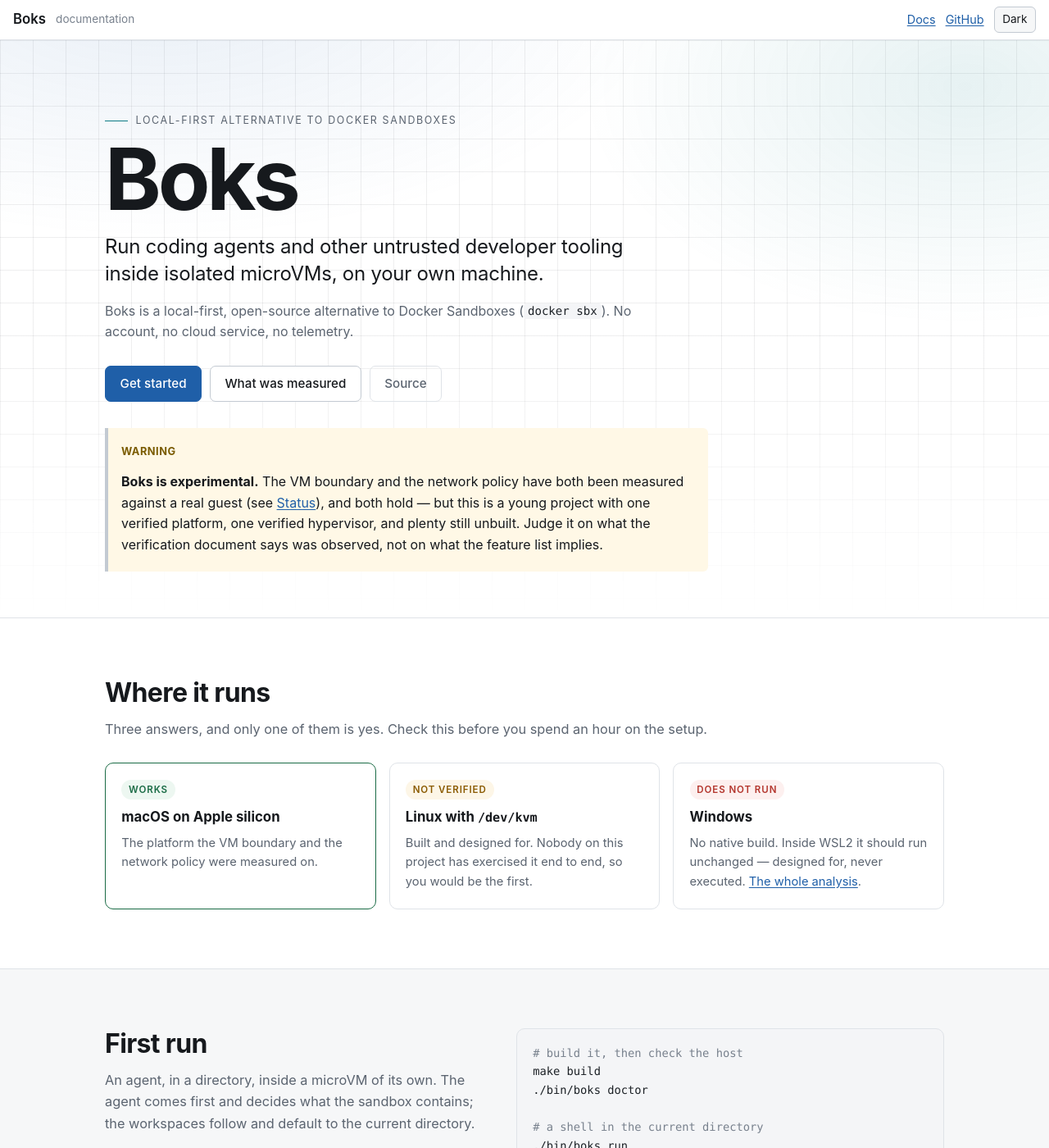
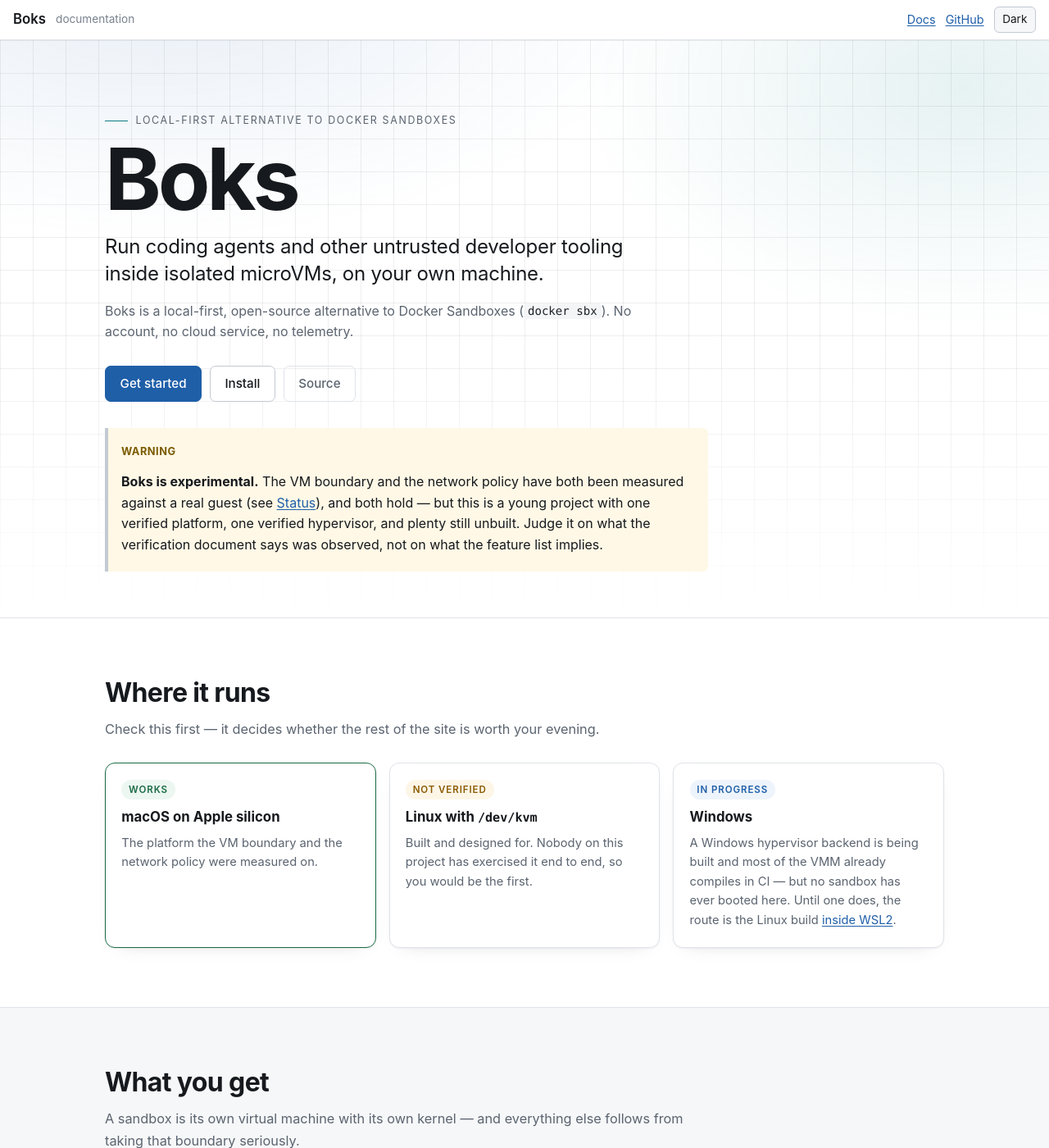
Before and after one commit to dagsommer/boks, a Jekyll site: the page built from site/index.html, in a window 1280 px wide and 1400 px high. Shown: the whole window at 82% size. Built offline with Jekyll 4.4.1, drawn with Linux system fonts in a browser that asks for light colours; some of the changed text lies outside the part shown.

Commit message:
site(landing): sell what a user gets, and cut the project's self-commentary
The landing page spent a band on 'How this project talks about itself' —
documentation philosophy, interesting to the people who wrote it and to
nobody choosing a sandbox tool. The rule applied across the page: every
sentence is for a visitor (what Boks is, where it runs, how to use it), none
is about the project's process. The band is replaced by a six-card 'What you
get' grid whose every claim is already in the documents: own kernel per
sandbox, exact-path workspaces, host-judged TCP, placeholder credentials,
persistent sandboxes, no account or telemetry.

The Windows card moves from 'Does not run' to 'In progress' — accurate about
state (the backend is being built, most of the VMM compiles in CI) while
keeping the fact that no sandbox has ever booted there. The first-run snippet
no longer opens with make build; install has its own page and CTA, and the
snippet shows what using Boks looks like. The hero keeps the README-quoted
lede and experimental warning, which CI asserts.

Design: soft elevation tokens for cards in both themes, an accent rule on the
feature cards, a state colour for 'in progress' replacing the dead 'no' red.
Still no external requests: no fonts, no images, no CDN, and the build check
that enforces that is unchanged.

Co-Authored-By: Claude Opus 5 <noreply@anthropic.com>

```diff
--- a/site/_layouts/home.html
+++ b/site/_layouts/home.html
@@ -51,7 +51,7 @@
 
           <div class="cta">
             <a class="button primary" href="{{ '/get-started/' | relative_url }}">Get started</a>
-            <a class="button" href="{{ '/verification/' | relative_url }}">What was measured</a>
+            <a class="button" href="{{ '/install/' | relative_url }}">Install</a>
             <a class="button ghost" href="{{ site.repo }}">Source</a>
           </div>
 
@@ -67,9 +67,7 @@
     <footer class="site-footer">
       <p>
         <a href="{{ site.repo }}">github.com/dagsommer/boks</a> · Apache-2.0 ·
-        the description and the warning above are
-        <a href="{{ site.repo }}/blob/{{ site.repo_branch }}/{{ site.home.source }}">{{ site.home.source }}</a>'s
-        own words, quoted at build time rather than copied.
+        <a href="{{ site.repo }}/blob/{{ site.repo_branch }}/{{ site.home.source }}">{{ site.home.source }}</a>
       </p>
       <p>No analytics, no trackers, no third-party requests. Nothing on this page is loaded
         from anywhere but this origin.</p>
--- a/site/assets/site.css
+++ b/site/assets/site.css
@@ -185,8 +185,8 @@ a:hover { text-decoration-thickness: 2px; }
 .nav-item > a:hover { background: var(--bg-raised); text-decoration: underline; }
 .nav-item.current > a { font-weight: 600; color: var(--accent); background: var(--bg-raised); }
 
-/* Fourteen documents in one list is a wall. The groups say what kind of page each is:
-   what you do, what you look up, and the evidence behind both. */
+/* A dozen documents in one list is a wall. The groups say what kind of page each is:
+   what you do first, what you look up, and where the project is going. */
 .nav-section {
   margin: 1.1rem 0 0.3rem;
   padding: 0 0.5rem;
@@ -440,8 +440,9 @@ a:hover { text-decoration-thickness: 2px; }
   --state-yes-bg: #edf7f1;
   --state-maybe: #8a5a00;
   --state-maybe-bg: #fdf6e7;
-  --state-no: #b3352c;
-  --state-no-bg: #fdf0ef;
+  --state-soon: #1f5fa8;
+  --state-soon-bg: #eef4fb;
+  --shadow: 0 1px 2px rgba(22, 25, 29, 0.05), 0 8px 24px -18px rgba(22, 25, 29, 0.25);
 }
 
 @media (prefers-color-scheme: dark) {
@@ -454,8 +455,9 @@ a:hover { text-decoration-thickness: 2px; }
     --state-yes-bg: #16261e;
     --state-maybe: #d9b26a;
     --state-maybe-bg: #262013;
-    --state-no: #f0918a;
-    --state-no-bg: #2c1917;
+    --state-soon: #79b0ec;
+    --state-soon-bg: #16212e;
+    --shadow: 0 1px 2px rgba(0, 0, 0, 0.3), 0 8px 24px -18px rgba(0, 0, 0, 0.6);
   }
 }
 
@@ -468,8 +470,9 @@ a:hover { text-decoration-thickness: 2px; }
   --state-yes-bg: #16261e;
   --state-maybe: #d9b26a;
   --state-maybe-bg: #262013;
-  --state-no: #f0918a;
-  --state-no-bg: #2c1917;
+  --state-soon: #79b0ec;
+  --state-soon-bg: #16212e;
+  --shadow: 0 1px 2px rgba(0, 0, 0, 0.3), 0 8px 24px -18px rgba(0, 0, 0, 0.6);
 }
 
 .home .wrap { max-width: 68rem; margin: 0 auto; padding: 0 clamp(1rem, 4vw, 2rem); }
@@ -606,9 +609,10 @@ a:hover { text-decoration-thickness: 2px; }
 }
 .platform {
   border: 1px solid var(--border);
-  border-radius: 10px;
+  border-radius: 12px;
   background: var(--bg-raised);
   padding: 1.1rem 1.2rem 1.3rem;
+  box-shadow: var(--shadow);
 }
 .platform h3 { margin: 0.5rem 0 0.4rem; font-size: 1.05rem; }
 .platform p:last-child { margin: 0; color: var(--fg-muted); font-size: 0.92rem; }
@@ -627,7 +631,7 @@ a:hover { text-decoration-thickness: 2px; }
 .platform.yes { border-color: var(--state-yes); }
 .platform.yes .platform-state { color: var(--state-yes); background: var(--state-yes-bg); }
 .platform.maybe .platform-state { color: var(--state-maybe); background: var(--state-maybe-bg); }
-.platform.no .platform-state { color: var(--state-no); background: var(--state-no-bg); }
+.platform.soon .platform-state { color: var(--state-soon); background: var(--state-soon-bg); }
 
 /* Split: prose beside a terminal ---------------------------------------- */
 
@@ -641,11 +645,12 @@ a:hover { text-decoration-thickness: 2px; }
   background: var(--code-bg);
   color: var(--code-fg);
   border: 1px solid var(--border);
-  border-radius: 10px;
+  border-radius: 12px;
   padding: 1.1rem 1.2rem;
   overflow-x: auto;
   font-size: 0.86rem;
   line-height: 1.65;
+  box-shadow: var(--shadow);
 }
 .split-code .c { color: var(--fg-faint); }
 
@@ -743,18 +748,38 @@ a:hover { text-decoration-thickness: 2px; }
   50% { opacity: 0.9; }
 }
 
-/* Tenets ----------------------------------------------------------------- */
+/* Features ---------------------------------------------------------------
 
-.tenets {
+   What a user gets, one card per property. The cards carry the same restraint as the rest
+   of the page: no icons to invent meaning for, an accent rule instead of an illustration. */
+
+.features {
   display: grid;
-  gap: 1.25rem 2rem;
+  gap: 1rem;
   margin-top: 2rem;
   grid-template-columns: repeat(auto-fit, minmax(17rem, 1fr));
 }
-.tenet { border-top: 2px solid var(--accent-2); padding-top: 0.9rem; }
-.tenet h3 { margin: 0 0 0.5rem; font-size: 1.02rem; }
-.tenet p { margin: 0 0 0.6rem; color: var(--fg-muted); font-size: 0.94rem; }
-.tenet p:last-child { margin: 0; }
+.feature {
+  position: relative;
+  border: 1px solid var(--border);
+  border-radius: 12px;
+  background: var(--bg-raised);
+  padding: 1.15rem 1.25rem 1.2rem;
+  box-shadow: var(--shadow);
+  overflow: hidden;
+}
+.feature::before {
+  content: "";
+  position: absolute;
+  top: 0; left: 0; right: 0;
+  height: 2px;
+  background: linear-gradient(90deg, var(--accent), var(--accent-2));
+  opacity: 0.7;
+}
+.feature h3 { margin: 0 0 0.5rem; font-size: 1.02rem; letter-spacing: -0.01em; }
+.feature p { margin: 0 0 0.6rem; color: var(--fg-muted); font-size: 0.92rem; }
+.feature p:last-child { margin: 0; }
+.feature code { font-size: 0.88em; background: var(--code-bg); padding: 0.05em 0.3em; border-radius: 4px; }
 
 /* Documentation cards ---------------------------------------------------- */
 
@@ -766,9 +791,10 @@ a:hover { text-decoration-thickness: 2px; }
 }
 .card {
   border: 1px solid var(--border);
-  border-radius: 10px;
+  border-radius: 12px;
   padding: 1rem 1.1rem 1.1rem;
   background: var(--bg-raised);
+  box-shadow: var(--shadow);
 }
 .card-section {
   margin: 0 0 0.6rem;
--- a/site/index.html
+++ b/site/index.html
@@ -5,24 +5,24 @@ layout: home
 {% comment %}
 The landing page.
 
-     Two rules govern what may be written here, and they are not in tension as often as they
-     look. The first is that nothing on this page may be a claim the documents do not already
-     support: no benchmark, no adjective standing in for a measurement, no "enterprise-grade".
-     The second is that the page may be as good-looking as it likes, because a design is not a
-     claim. Where the two meet — the platform table below — the design job is to make an
-     unflattering fact easy to read, not to make it smaller.
+     Two rules govern what is written here. The first is that nothing on this page may be a
+     claim the documents do not already support: no benchmark, no adjective standing in for
+     a measurement, no "enterprise-grade". The second is that every sentence is for a
+     visitor deciding whether to use Boks — what it is, whether it runs on their machine,
+     how to install it, what it does — never about how the project works internally. Where
+     the two meet — the platform cards below — the design job is to make an unflattering
+     fact easy to read, not to make it smaller.
 
-     What is deliberately absent: the provenance of any measurement. Hardware, dates and
-     host-versus-guest tables are a development record, and they live in docs/verification.md,
-     which every claim here links to. The conclusion belongs on a front page; the lab notebook
-     does not.
+     Provenance of the measurements (hardware, dates, host-versus-guest tables) lives in
+     docs/verification.md in the repository, which the claims here link to. The conclusion
+     belongs on a front page; the lab notebook does not.
 {% endcomment %}
 
 <section class="band">
   <div class="wrap">
     <h2 class="band-title">Where it runs</h2>
-    <p class="band-lede">Three answers, and only one of them is yes. Check this before you
-      spend an hour on the setup.</p>
+    <p class="band-lede">Check this first — it decides whether the rest of the site is worth
+      your evening.</p>
 
     <div class="platforms">
       <div class="platform yes">
@@ -36,44 +36,99 @@ The landing page.
         <p>Built and designed for. Nobody on this project has exercised it end to end, so you
           would be the first.</p>
       </div>
-      <div class="platform no">
-        <p class="platform-state">Does not run</p>
+      <div class="platform soon">
+        <p class="platform-state">In progress</p>
         <h3>Windows</h3>
-        <p>No native build. Inside WSL2 it should run unchanged — designed for, never
-          executed. <a href="{{ '/windows/' | relative_url }}">The whole analysis</a>.</p>
+        <p>A Windows hypervisor backend is being built and most of the VMM already compiles
+          in CI — but no sandbox has ever booted here. Until one does, the route is the Linux
+          build <a href="{{ '/install/' | relative_url }}#meanwhile-run-the-linux-build-inside-wsl2">inside WSL2</a>.</p>
       </div>
     </div>
   </div>
 </section>
 
 <section class="band alt">
+  <div class="wrap">
+    <h2 class="band-title">What you get</h2>
+    <p class="band-lede">A sandbox is its own virtual machine with its own kernel — and
+      everything else follows from taking that boundary seriously.</p>
+
+    <div class="features">
+      <div class="feature">
+        <h3>A VM, not a container</h3>
+        <p>Each sandbox boots its own Linux kernel under a hypervisor. The guest reports its
+          own kernel, its own uptime, its own memory — a shared-kernel container can produce
+          none of that.</p>
+        <p><a class="arrow-link" href="{{ '/security-model/' | relative_url }}">Security model</a></p>
+      </div>
+      <div class="feature">
+        <h3>Your directory, nothing above it</h3>
+        <p>The workspace appears in the guest at its exact host path. Writes reach your
+          files; parent directories are not exposed; a symlink pointing at
+          <code>~/.ssh</code> resolves inside the guest, not on your host.</p>
+        <p><a class="arrow-link" href="{{ '/usage/' | relative_url }}#workspaces">Workspaces</a></p>
+      </div>
+      <div class="feature">
+        <h3>A network you decide about</h3>
+        <p>Every TCP connection the guest opens is judged on the host, by address and port,
+          before anything is dialled — a guest that ignores the proxy is judged, not
+          unfiltered. <code>--net none</code> gives it nothing at all.</p>
+        <p><a class="arrow-link" href="{{ '/usage/' | relative_url }}#the-network-a-sandbox-gets">Network policy</a></p>
+      </div>
+      <div class="feature">
+        <h3>Keys that never enter the sandbox</h3>
+        <p>The guest holds a placeholder; the host attaches your real credential only on
+          requests to the hosts you named. <code>boks secret set anthropic</code> is the
+          whole configuration.</p>
+        <p><a class="arrow-link" href="{{ '/usage/' | relative_url }}#credentials-the-name-is-the-configuration">Credentials</a></p>
+      </div>
+      <div class="feature">
+        <h3>Sandboxes that persist</h3>
+        <p>Run the same agent in the same directory and you are back where you left off —
+          packages, caches and shell state intact — until <code>boks rm</code> deletes it
+          cleanly.</p>
+        <p><a class="arrow-link" href="{{ '/usage/' | relative_url }}#sandboxes-persist-and-the-name-is-the-identity">Lifecycle</a></p>
+      </div>
+      <div class="feature">
+        <h3>No account, no cloud, no telemetry</h3>
+        <p>Everything runs on your machine. Nothing is sent anywhere, there is nothing to
+          sign in to, and this page makes no third-party request either.</p>
+        <p><a class="arrow-link" href="{{ '/faq/' | relative_url }}">FAQ</a></p>
+      </div>
+    </div>
+  </div>
+</section>
+
+<section class="band">
   <div class="wrap split">
     <div class="split-copy">
       <h2 class="band-title">First run</h2>
       <p class="band-lede">An agent, in a directory, inside a microVM of its own. The agent
         comes first and decides what the sandbox contains; the workspaces follow and default
         to the current directory.</p>
-      <p><a class="arrow-link" href="{{ '/get-started/' | relative_url }}">Prerequisites and the first run</a></p>
-      <p><a class="arrow-link" href="{{ '/usage/' | relative_url }}">Lifecycle, policy, credentials, ports</a></p>
+      <p><a class="arrow-link" href="{{ '/install/' | relative_url }}">Install</a></p>
+      <p><a class="arrow-link" href="{{ '/walkthrough/' | relative_url }}">The full walkthrough</a></p>
+      <p><a class="arrow-link" href="{{ '/agents/' | relative_url }}">The ten agents</a></p>
     </div>
     <div class="split-code">
-      <pre><code><span class="c"># build it, then check the host</span>
-make build
-./bin/boks doctor
-
-<span class="c"># a shell in the current directory</span>
-./bin/boks run
+      <pre><code><span class="c"># check the host, then get a shell in a microVM</span>
+boks doctor
+boks run
 
 <span class="c"># Claude Code, in one directory, and nothing above it</span>
-./bin/boks run claude ~/src/foo
+boks run claude ~/src/foo
 
-<span class="c"># nothing it can reach at all</span>
-./bin/boks run --net none shell .</code></pre>
+<span class="c"># a policy that outlives the command that wrote it</span>
+boks policy init --preset locked
+boks policy allow github.com:443
+
+<span class="c"># or nothing it can reach at all</span>
+boks run --net none shell .</code></pre>
     </div>
   </div>
 </section>
 
-<section class="band">
+<section class="band alt">
   <div class="wrap">
     <h2 class="band-title">What a sandbox is</h2>
     <p class="band-lede">Boks is the orchestration layer, not a hypervisor. Everything below
@@ -118,42 +173,6 @@ make build
   </div>
 </section>
 
-<section class="band alt">
-  <div class="wrap">
-    <h2 class="band-title">How this project talks about itself</h2>
-    <p class="band-lede">The interesting thing about Boks is not the feature list. It is that
-      the claims were tested, and the tests that failed were published rather than quietly
-      fixed.</p>
-
-    <div class="tenets">
-      <div class="tenet">
-        <h3>Measured, or not claimed</h3>
-        <p>Every claim on this site is answerable to one document, which records what was
-          observed and what each observation does not establish.</p>
-        <p><a class="arrow-link" href="{{ '/verification/' | relative_url }}">Verification</a></p>
-      </div>
-      <div class="tenet">
-        <h3>The failures are in it</h3>
-        <p>The network policy was measured broken before it was measured fixed. Both
-          measurements are in the same document, in that order.</p>
-        <p><a class="arrow-link" href="{{ '/verification/' | relative_url }}">What failed, and what happened next</a></p>
-      </div>
-      <div class="tenet">
-        <h3>What is missing is written down</h3>
-        <p>Gaps somebody met and recorded, not empty cells in a feature grid. Two of them
-          exist because a measurement failed.</p>
-        <p><a class="arrow-link" href="{{ '/roadmap/' | relative_url }}">Roadmap</a></p>
-      </div>
-      <div class="tenet">
-        <h3>Nothing is sent anywhere</h3>
-        <p>No account, no cloud service, no telemetry. This page makes no third-party
-          request either, and a build check fails if one appears.</p>
-        <p><a class="arrow-link" href="{{ '/faq/' | relative_url }}">FAQ</a></p>
-      </div>
-    </div>
-  </div>
-</section>
-
 <section class="band">
   <div class="wrap">
     <h2 class="band-title">Documentation</h2>
```
